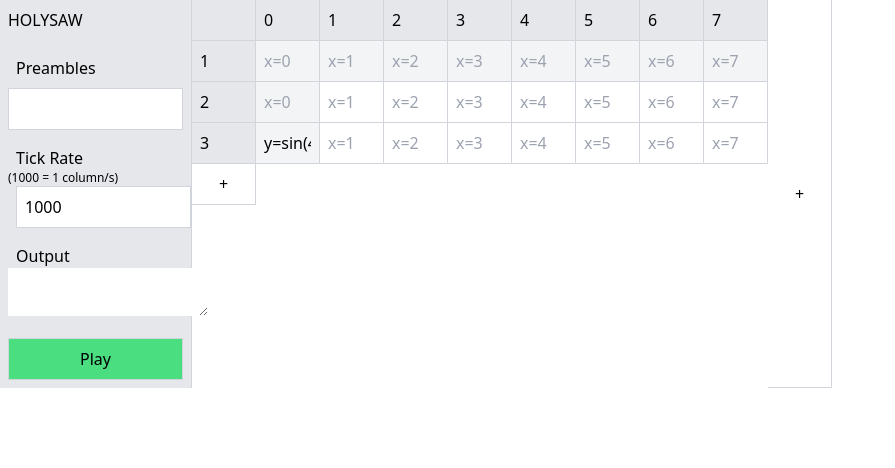
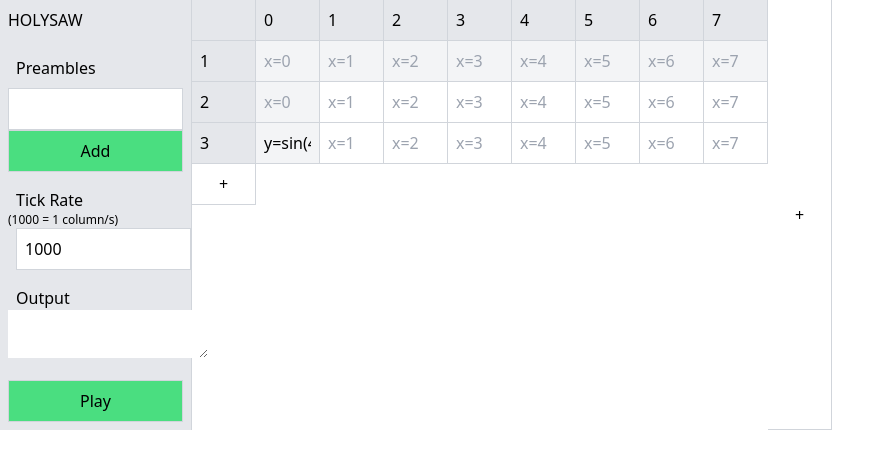
Before and after one commit to 0x70b1a5/holysaw, a React (Create React App) app: page / in a window 1280 px wide. Shown: the top 468 px of the page, without its empty margins (0-895 px from the left). Built offline with nearby package versions, Linux system fonts and the light colour scheme.

Commit message:
preambles

```diff
--- a/src/components/Sidebar.tsx
+++ b/src/components/Sidebar.tsx
@@ -19,6 +19,10 @@ const Sidebar: React.FC<SidebarProps> = ({ onPlay }) => {
         }} className="border border-gray-300 p-2 m-0 w-full" />
       ))}
       <input type="text" value={newPreamble} onChange={(e) => setNewPreamble(e.target.value)} className="border border-gray-300 p-2 m-0 w-full" />
+      <button className="border border-gray-300 p-2 m-0 w-full bg-green-400" onClick={() => {
+        setPreambles([...preambles, newPreamble]);
+        setNewPreamble('');
+      }}>Add</button>
     </div>
     <div className="p-2">
       <label className="p-2">
```
